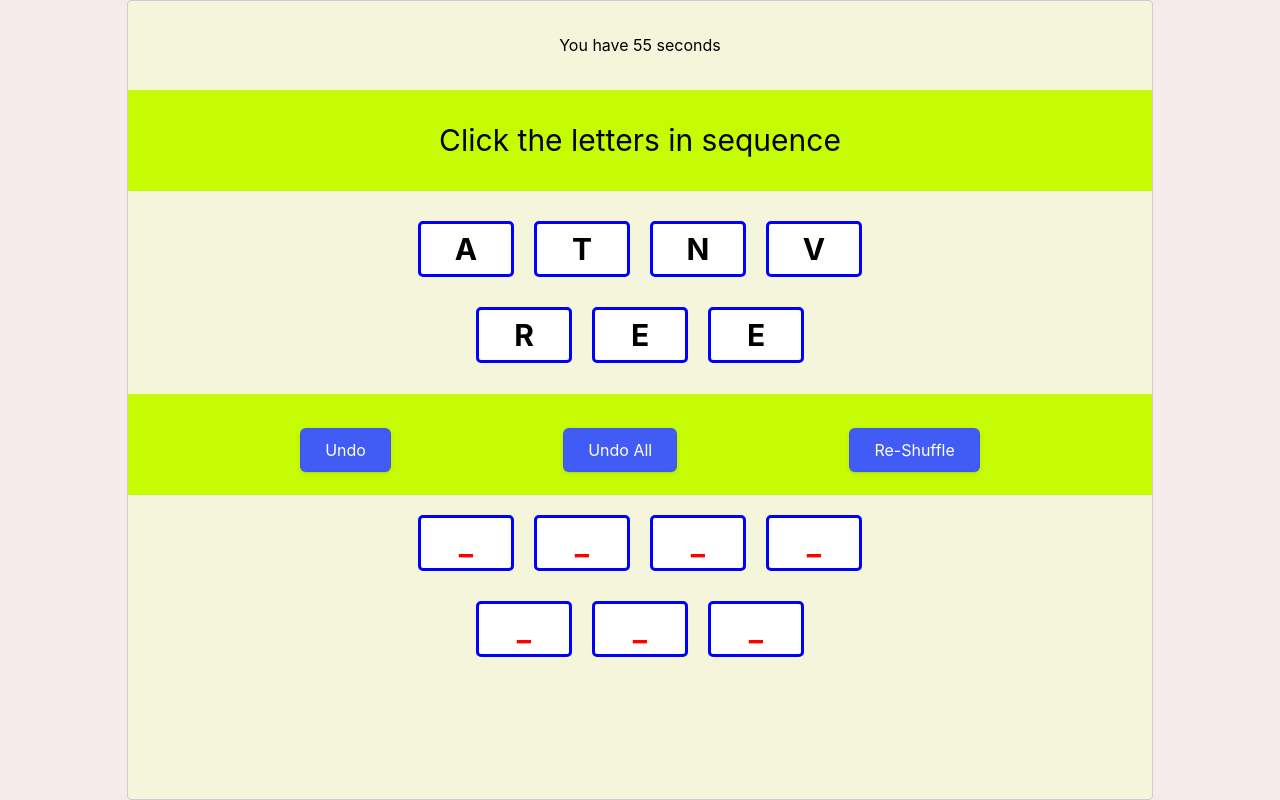
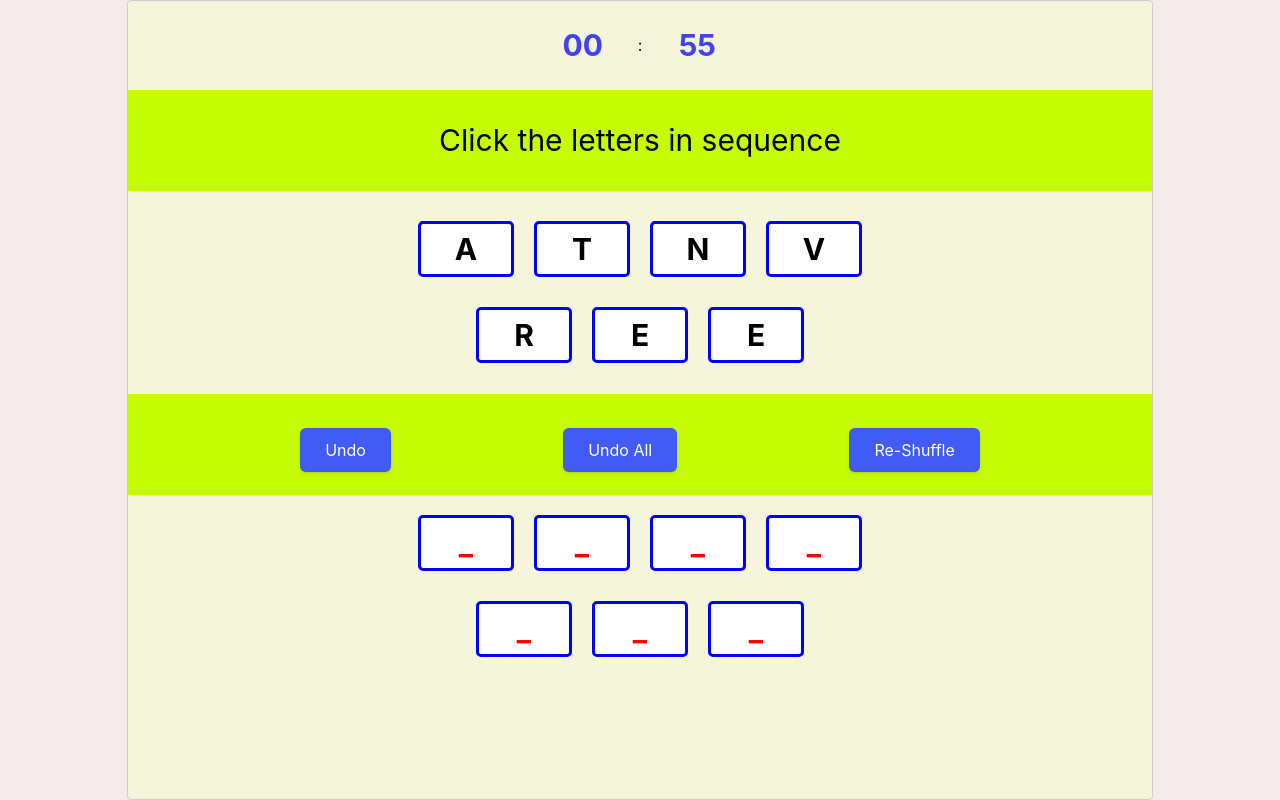
Before and after one commit to rudrajyotib/jumble-web, a React (Create React App) app: page / in a window 1280 px wide. Built offline with nearby package versions, Linux system fonts and the light colour scheme.

Commit message:
timer redesigned

```diff
--- a/src/components/ui/Timer/CountdownTimer.tsx
+++ b/src/components/ui/Timer/CountdownTimer.tsx
@@ -1,4 +1,5 @@
 import React from "react";
+import ClickableBadge from "../elements/views/ClickableBadge";
 import CountDownTimerProps from "./CountDownTimerProps";
 
 class CountDownTimer extends React.Component<CountDownTimerProps, { timeUp: boolean }> {
@@ -7,6 +8,8 @@ class CountDownTimer extends React.Component<CountDownTimerProps, { timeUp: bool
     timeOut: NodeJS.Timeout
     saveTimer: boolean
     saveKeyword: string = 'default'
+    minutesRemaining: number
+    secondsRemaining: number
 
     constructor(props: CountDownTimerProps) {
         super(props)
@@ -14,10 +17,18 @@ class CountDownTimer extends React.Component<CountDownTimerProps, { timeUp: bool
         this.remainingDuration = props.duration
         this.timeOut = setTimeout(() => { }, 1000)
         this.saveTimer = props.saveTimerProgressConfiguration.saveTimer
+        this.minutesRemaining = Math.floor(this.remainingDuration / 60)
+        this.secondsRemaining = this.remainingDuration % 60
         if (this.saveTimer) {
             this.saveKeyword = props.saveTimerProgressConfiguration.saveKeyword && props.saveTimerProgressConfiguration.saveKeyword !== ''
                 ? props.saveTimerProgressConfiguration.saveKeyword : 'timeProgress'
         }
+    }
+
+
+    calculateMinuteSeconds(): void {
+        this.minutesRemaining = Math.floor(this.remainingDuration / 60)
+        this.secondsRemaining = this.remainingDuration % 60
     }
 
     componentDidMount(): void {
@@ -27,6 +38,7 @@ class CountDownTimer extends React.Component<CountDownTimerProps, { timeUp: bool
         }
         this.timeOut = setTimeout(() => {
             this.remainingDuration = this.remainingDuration - 1;
+            this.calculateMinuteSeconds()
             this.setState({
                 timeUp: false
             })
@@ -55,6 +67,7 @@ class CountDownTimer extends React.Component<CountDownTimerProps, { timeUp: bool
         } else {
             this.timeOut = setTimeout(() => {
                 this.remainingDuration = this.remainingDuration - 1;
+                this.calculateMinuteSeconds()
                 this.setState({
                     timeUp: false
                 })
@@ -63,12 +76,20 @@ class CountDownTimer extends React.Component<CountDownTimerProps, { timeUp: bool
     }
 
     render(): React.ReactNode {
+
+
+
         return (
 
             <div style={{ display: 'flex', flex: 1, justifyContent: 'center', alignContent: 'center', alignItems: 'center' }}>
                 {this.state.timeUp === false ?
-                    <span>You have {this.remainingDuration} seconds</span>
-                    : <span>TIME IS UP !!!</span>
+                    <div style={{ display: 'flex', justifyContent: 'center', alignContent: 'center', alignItems: 'center' }}>
+                        <ClickableBadge active={false} clickHandler={() => { }} position={this.remainingDuration > 10 ? 'timer' : 'dyingseconds'} text={(this.minutesRemaining < 10 ? '0' + this.minutesRemaining : '' + this.minutesRemaining)} />
+                        <span>:</span>
+                        <ClickableBadge active={false} clickHandler={() => { }} position={this.remainingDuration > 10 ? 'timer' : 'dyingseconds'} text={(this.secondsRemaining < 10 ? '0' + this.secondsRemaining : '' + this.secondsRemaining)} />
+
+                    </div>
+                    : <div><span>TIME IS UP !!!</span></div>
                 }
             </div>
 
--- a/src/components/ui/elements/views/ClickableBadge.tsx
+++ b/src/components/ui/elements/views/ClickableBadge.tsx
@@ -4,23 +4,27 @@ type ClickableBadgeProps = {
     text: string
     clickHandler: () => void
     active: boolean
-    position: 'correct' | 'incorrect' | 'neutral'
+    position: 'correct' | 'incorrect' | 'neutral' | 'timer' | 'dyingseconds'
 }
 
-const BackgroundColorMap = {
-    correct: 'green',
-    incorrect: 'red',
-    neutral: 'black'
+const TextColorMap = {
+    correct: { textColor: 'green', backgroundColor: 'white', borderStyle: 'solid' },
+    incorrect: { textColor: 'red', backgroundColor: 'white', borderStyle: 'solid' },
+    neutral: { textColor: 'black', backgroundColor: 'white', borderStyle: 'solid' },
+    timer: { textColor: '#4242f5', backgroundColor: 'transparent', borderStyle: 'none' },
+    dyingseconds: { textColor: '#b50b18', backgroundColor: 'transparent', borderStyle: 'none' }
 }
+
+
 
 const BadgeStyle = styled.div<ClickableBadgeProps>`
     width :90px;
     height : 50px;
     border-radius: 5px;
-    background-color: white;
-    color: ${props => BackgroundColorMap[props.position]};
+    background-color: ${props => TextColorMap[props.position].backgroundColor};
+    color: ${props => TextColorMap[props.position].textColor};
     border-color:blue;
-    border-style:solid;
+    border-style:${props => TextColorMap[props.position].borderStyle};
     border-width:1;
     text-align:center;
     display : flex;
```
